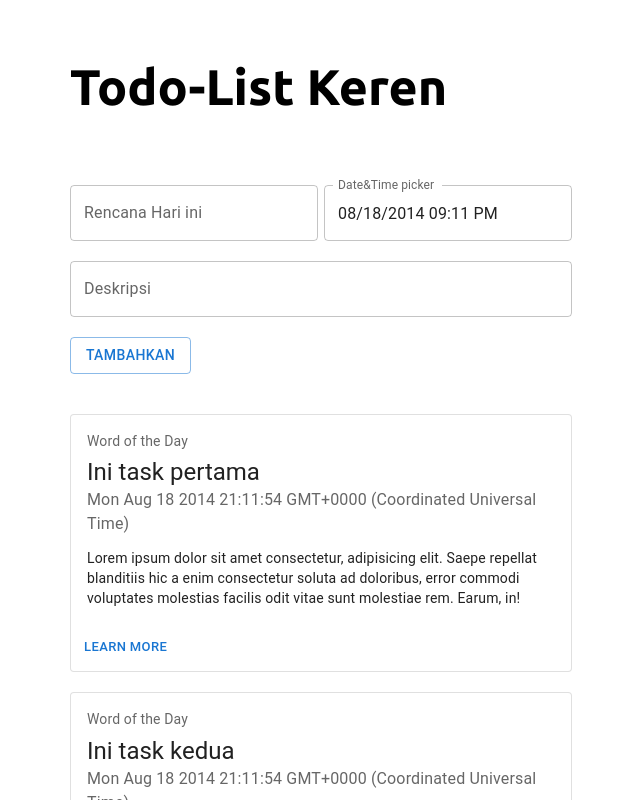
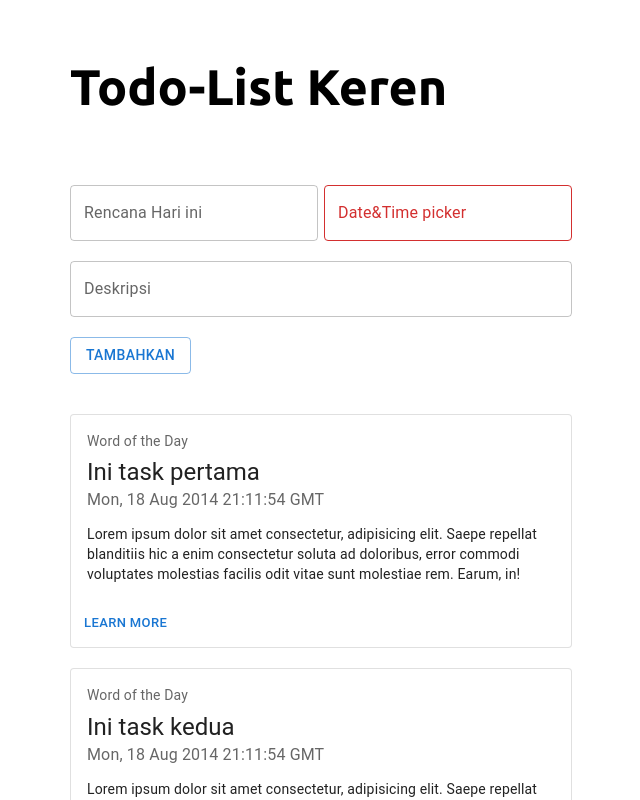
Before and after one commit to williamk19/updaily, a React (Create React App) app: page / in a window 1280 px wide. Shown: the top 800 px of the page, without its empty margins (319-959 px from the left). Built offline with nearby package versions, Linux system fonts and the light colour scheme.

Commit message:
problem solved tinggal fetch

```diff
--- a/src/components/TaskCard.jsx
+++ b/src/components/TaskCard.jsx
@@ -5,10 +5,10 @@ import {
   Button,
   Typography,
   Box,
-  Card
-} from '@mui/material';
+  Card,
+} from "@mui/material";
 
-const TaskCard = ({judul, deskripsi, tanggal}) => {
+const TaskCard = ({ judul, deskripsi, tanggal }) => {
   const bull = (
     <Box
       component="span"
@@ -19,7 +19,7 @@ const TaskCard = ({judul, deskripsi, tanggal}) => {
   );
 
   return (
-    <Card variant="outlined" style={{ marginTop: 20, maxWidth: '500px' }}>
+    <Card variant="outlined" style={{ marginTop: 20, maxWidth: "500px" }}>
       <React.Fragment>
         <CardContent>
           <Typography sx={{ fontSize: 14 }} color="text.secondary" gutterBottom>
@@ -29,11 +29,9 @@ const TaskCard = ({judul, deskripsi, tanggal}) => {
             {judul}
           </Typography>
           <Typography sx={{ mb: 1.5 }} color="text.secondary">
-            {`${tanggal.toDate()}`}
+            {`${tanggal}`}
           </Typography>
-          <Typography variant="body2">
-            {deskripsi}
-          </Typography>
+          <Typography variant="body2">{deskripsi}</Typography>
         </CardContent>
         <CardActions>
           <Button size="small">Learn More</Button>
--- a/src/pages/Home.jsx
+++ b/src/pages/Home.jsx
@@ -2,6 +2,7 @@ import { Box, TextField } from "@mui/material";
 import React, { useState } from "react";
 import { DateTimePicker } from "@mui/x-date-pickers/DateTimePicker";
 import dayjs from "dayjs";
+import utc from "dayjs/plugin/utc";
 import { LocalizationProvider } from "@mui/x-date-pickers";
 import { AdapterDayjs } from "@mui/x-date-pickers/AdapterDayjs";
 import Button from "@mui/material/Button";
@@ -28,26 +29,23 @@ const data = [
 ];
 
 const Home = () => {
-  const [value, setValue] = useState(dayjs("2014-08-18T21:11:54"));
+  const [date, setDate] = useState(dayjs("").toString());
   const [title, setTitle] = useState("");
   const [description, setDescription] = useState("");
-  const [inProgress, setInProgress] = useState(false);
-  const handleChange = (newValue) => {
-    setValue(newValue);
-  };
-
+  const [status, setStatus] = useState(false);
+  dayjs.extend(utc);
   const addTodo = async (e) => {
     e.preventDefault();
 
-    // console.log(`mau ${title}, pada ${value}, ${description}`);
+    console.log(`mau ${title}, pada ${date}, ${description}`);
     const data = {
-      date: '2121312',
+      date: date.toString(),
       title: title,
       description: description,
-      inProgress: false,
-    }
+      status: false,
+    };
 
-    await setDoc(doc(db, "taskCard", "valueCard"), data);
+    await addDoc(collection(db, "taskCard"), data);
 
     // const docRef = await addDoc(collection(db, "taskCard"), {
     //   date: value,
@@ -93,8 +91,10 @@ const Home = () => {
               <LocalizationProvider dateAdapter={AdapterDayjs}>
                 <DateTimePicker
                   label="Date&Time picker"
-                  value={value}
-                  onChange={handleChange}
+                  value={date}
+                  onChange={(e) => {
+                    setDate(dayjs(e).utc());
+                  }}
                   renderInput={(params) => <TextField {...params} />}
                 />
               </LocalizationProvider>
@@ -111,7 +111,7 @@ const Home = () => {
               }}
             />
             <Box style={{ display: "flex" }}>
-              <Button variant="outlined" type="submit" onClick={addTodo}>
+              <Button variant="outlined" type="submit">
                 Tambahkan
               </Button>
             </Box>
```
